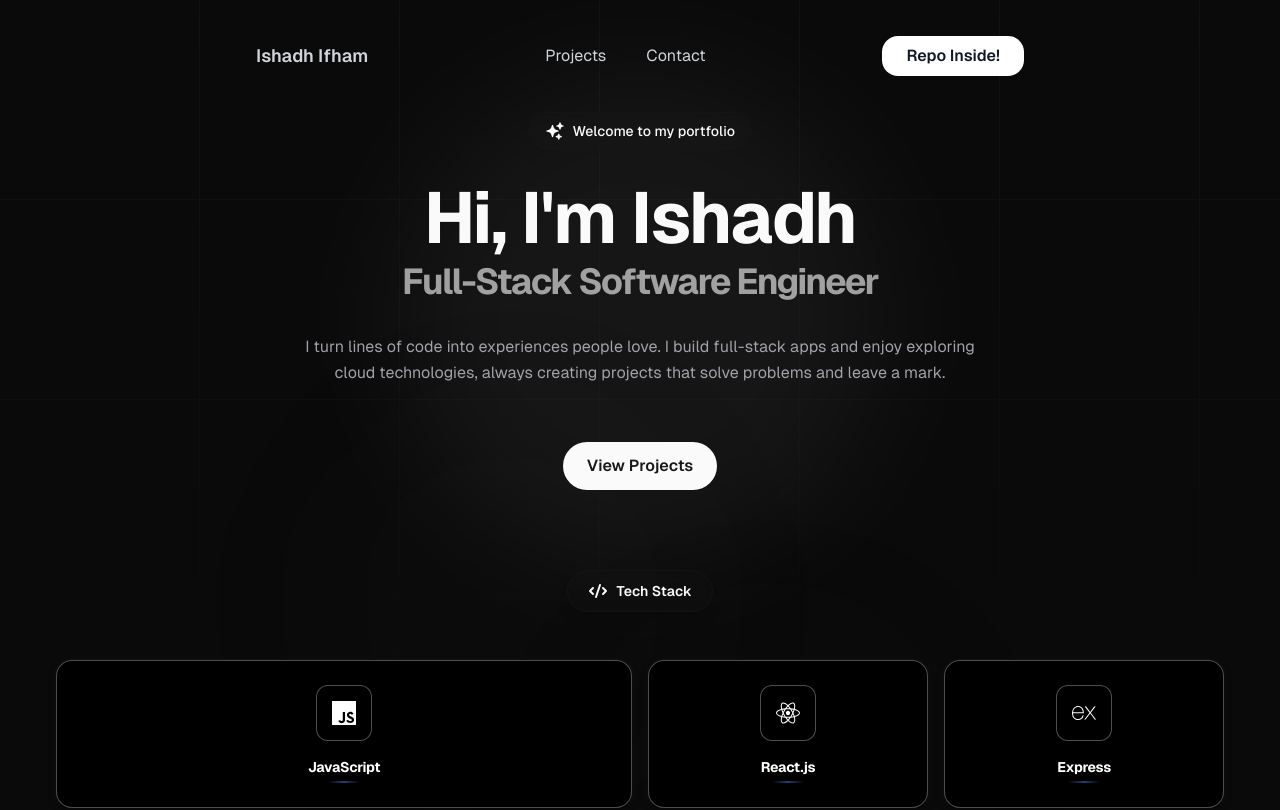
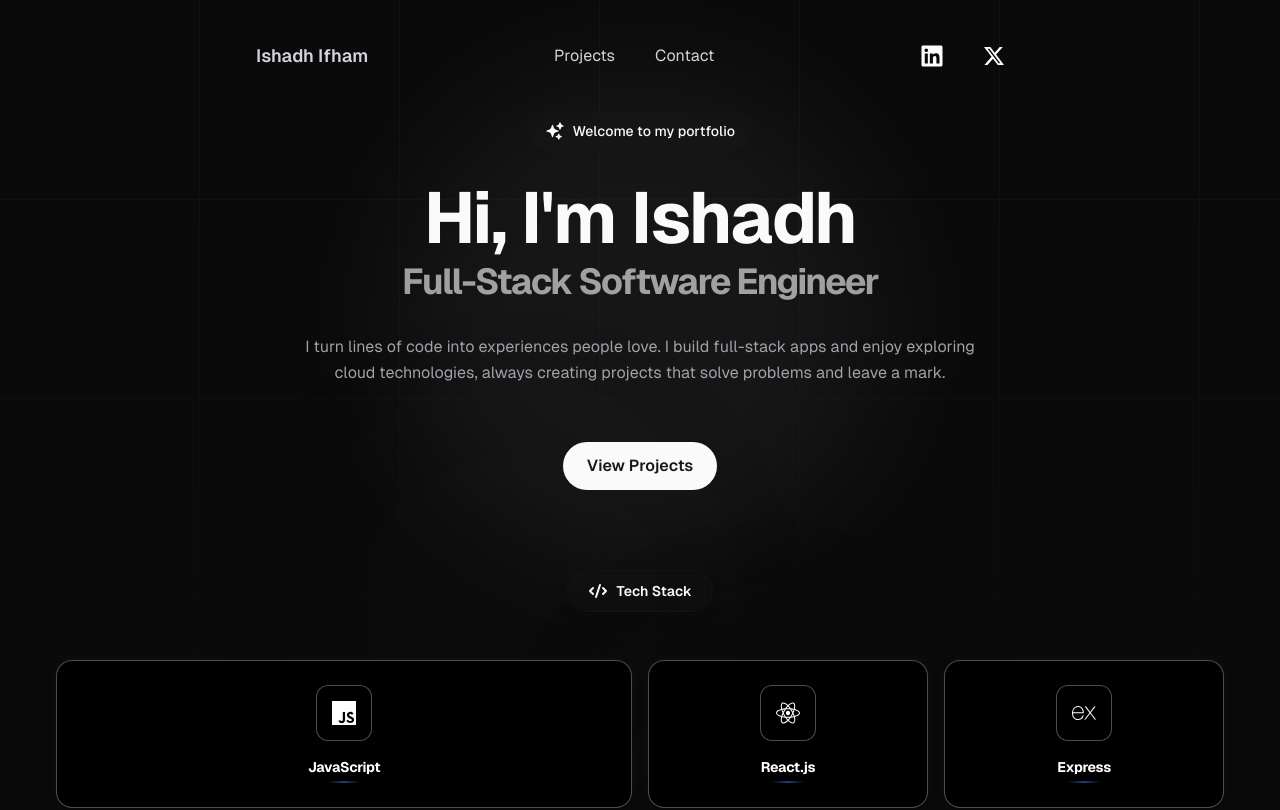
Before and after one commit to ishadhifham7/Ishadh-Portfolio, a Next.js app: page / in a window 1280 px wide. Shown: the top 810 px of the page. Built offline with nearby package versions, Linux system fonts and the light colour scheme.

Commit message:
Add LinkedIn and Twitter contact buttons; include new SVG icons for social links

```diff
--- a/components/Header/index.jsx
+++ b/components/Header/index.jsx
@@ -7,6 +7,13 @@ import Image from "next/image";
 import Link from "next/link";
 import { motion, AnimatePresence } from "framer-motion";
 import { usePathname } from "next/navigation";
+import {
+  FaDiscord,
+  FaGithub,
+  FaMapPin,
+  FaLinkedin,
+  FaTwitter,
+} from "react-icons/fa";
 
 const NAV_ITEMS = config.NAV_ITEMS;
 
@@ -57,18 +64,22 @@ const Logo = ({ isMobile = false }) => (
       href="/"
       className="flex items-center space-x-2 hover:opacity-90 transition-opacity"
     >
-      {/*<motion.div
-                whileHover={{ opacity:0.5 }}
-                whileTap={{ scale: 0.95 }}
-            >
-                <Image
-                    src="/logo.png"
-                    width={2000}
-                    height={2000}
-                    alt='logo'
-                    className={`${isMobile ? 'w-10 h-10' : 'w-12 h-12 sm:w-14 sm:h-14'} rounded-full`}
-                />
-            </motion.div> */}
+      {/*<motion.div whileHover={{ opacity: 0.5 }} whileTap={{ scale: 0.95 }}>
+        <svg
+          width="10"
+          height="10"
+          viewBox="0 0 500 500"
+          fill="none"
+          xmlns="http://www.w3.org/2000/svg"
+        >
+          <path
+            d="M235 120 L265 100 L265 350 L235 380 L235 120Z"
+            fill="white"
+          />
+
+          <path d="M230 70 Q250 50 270 70 Q250 80 230 70Z" fill="white" />
+        </svg>
+      </motion.div>*/}
       <motion.span
         className={`text-gray-300 font-semibold ${
           isMobile ? "hidden" : "text-base sm:text-lg"
@@ -110,7 +121,7 @@ const Navigation = ({ isMobile = false, onLinkClick }) => (
 const ContactButton = ({ isMobile = false, onLinkClick }) => (
   <motion.div
     className={`flex items-center ${
-      isMobile ? "w-full justify-center mt-4" : "space-x-6"
+      isMobile ? "w-full justify-center mt-4" : ""
     }`}
     initial={{ opacity: 0, x: isMobile ? 0 : 20 }}
     animate={{ opacity: 1, x: 0 }}
@@ -118,17 +129,55 @@ const ContactButton = ({ isMobile = false, onLinkClick }) => (
     onClick={onLinkClick}
   >
     <Link
-      href={"https://github.com/huzaifahmedz/Huzaif-Ahmed-portfolio-fourth"}
+      href={"https://www.linkedin.com/in/ishadh-ifham-b5a7a2357"}
       target="_blank"
       className={isMobile ? "w-full" : ""}
     >
       <Button
-        className={`${
-          isMobile ? "w-full" : ""
-        } rounded-2xl font-semibold bg-white text-gray-900 hover:bg-gray-200 text-sm sm:text-base px-4 sm:px-6 py-2 sm:py-3`}
+        className={`
+    ${isMobile ? "w-full" : ""}
+    rounded-2xl
+    sm:p-5
+    text-xl sm:text-2xl
+    text-white
+    bg-transparent
+    hover:bg-transparent
+    active:bg-transparent
+    focus:bg-transparent
+    hover:scale-110
+    transition-transform duration-200 ease-out
+  `}
       >
-        <span className="hidden sm:inline">Repo Inside!</span>
-        <span className="sm:hidden">Template</span>
+        <FaLinkedin />
+      </Button>
+    </Link>
+
+    {/**/}
+    <Link
+      href={"https://x.com/"}
+      target="_blank"
+      className={isMobile ? "w-full" : ""}
+    >
+      <Button
+        className={`
+    ${isMobile ? "w-full" : ""}
+    rounded-2xl
+    sm:p-5
+    text-xl sm:text-2xl
+    text-white
+    bg-transparent
+    hover:bg-transparent
+    active:bg-transparent
+    focus:bg-transparent
+    hover:scale-110
+    transition-transform duration-200 ease-out
+  `}
+      >
+        <img
+          src="/X2.svg" // Add the X ur that is in the public folder here
+          alt="X / Twitter"
+          className="h-5 w-auto hover:scale-110 transition-transform duration-200 text-white ease-out"
+        />
       </Button>
     </Link>
   </motion.div>
```
Also changed, not shown: public/X.svg (added), public/X2.svg (added).
